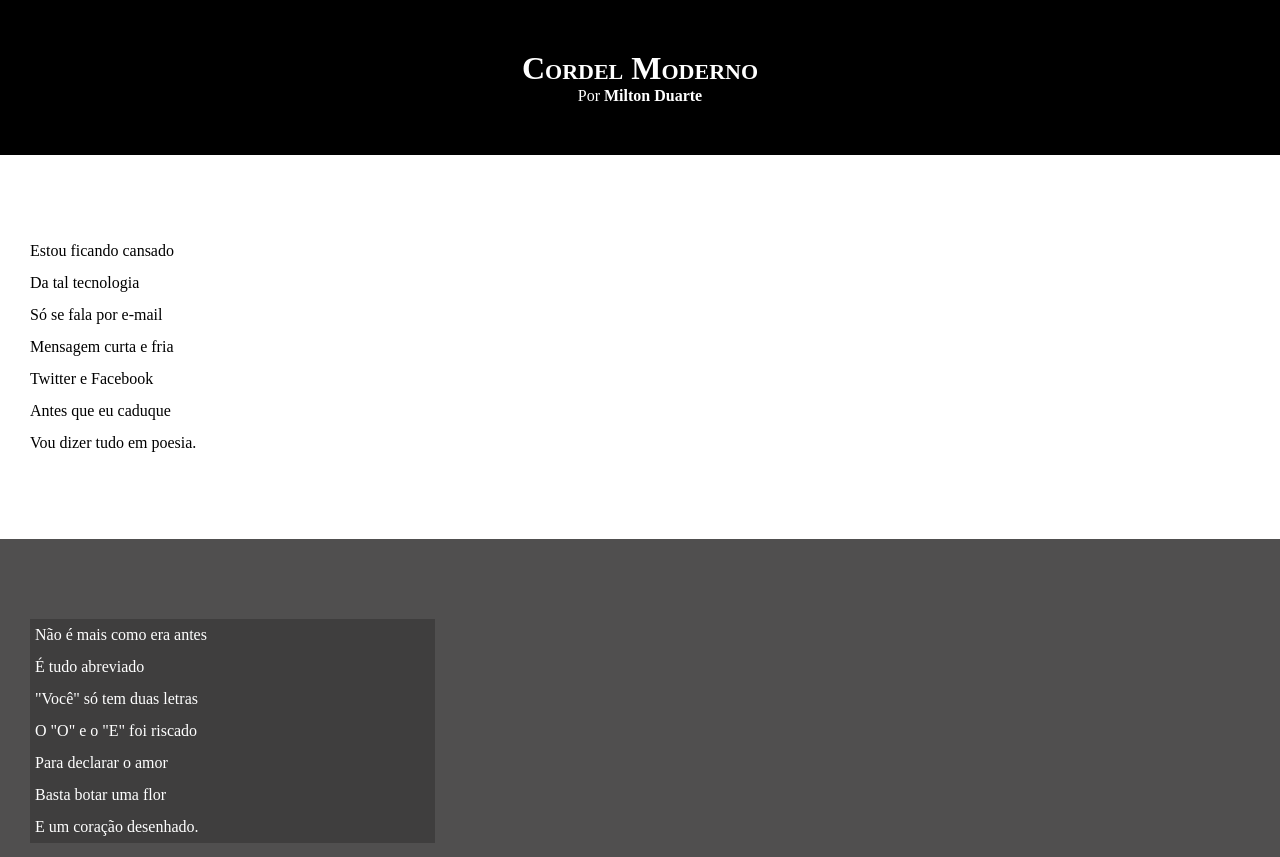
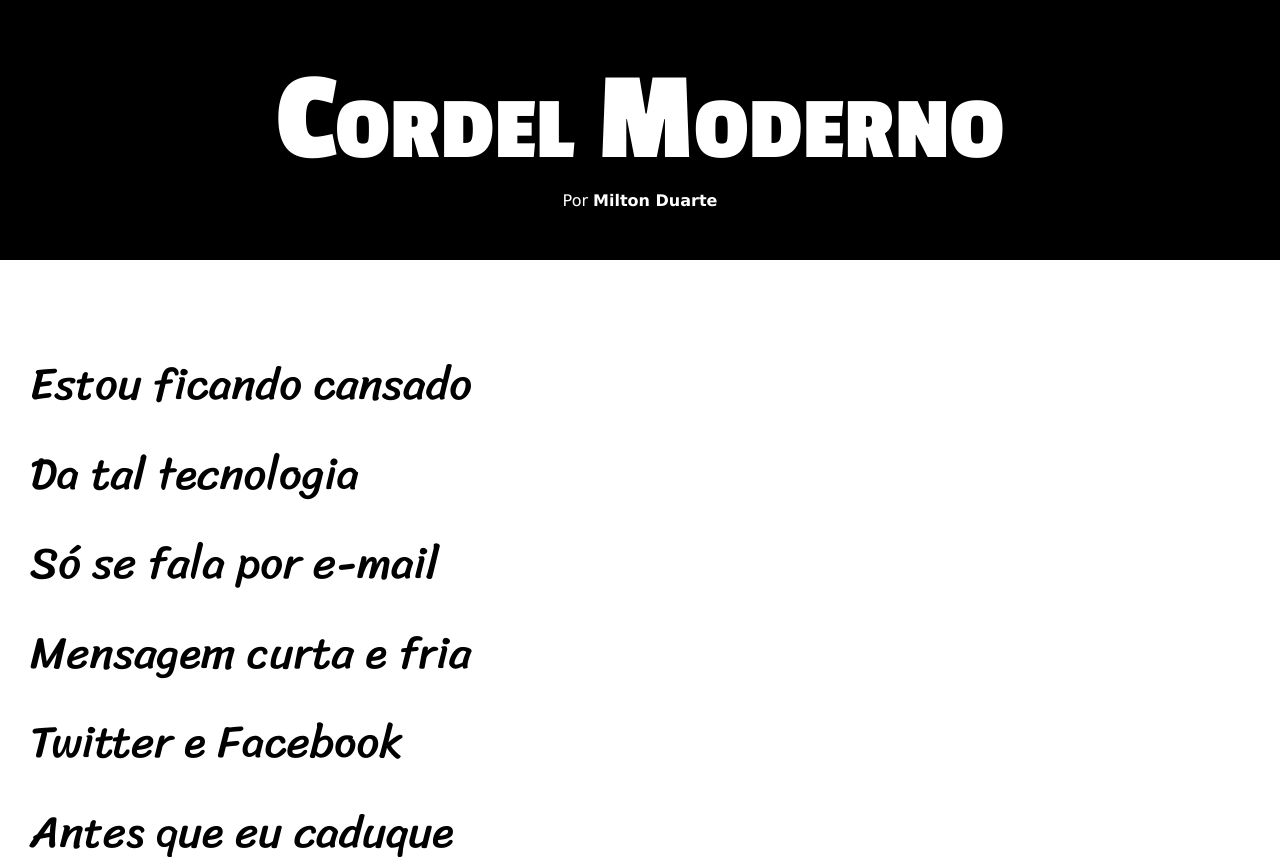
Before and after one commit to WellingtonSilvaFerreira/html-css, a plain HTML site: page desafios/desafio012/index.html in a window 1280 px wide. Shown: the top 857 px of the page. Drawn offline with Linux system fonts and the light colour scheme.

Commit message:
atualização de estilo desafio

```diff
--- a/desafios/desafio012/style.css
+++ b/desafios/desafio012/style.css
@@ -1,12 +1,26 @@
 @charset "UTF-8";
+
+@import url('https://fonts.googleapis.com/css2?family=Passion+One:wght@400;700;900&display=swap');
+
+@import url('https://fonts.googleapis.com/css2?family=Sriracha&display=swap');
+
+:root{
+    --fonte1: Verdana, Geneva, Tahoma, sans-serif;
+    --fonte2: "Passion One", sans-serif;
+    --fonte3: "Sriracha", cursive;
+}
+
 
 *{
     margin: 0px;
     padding: 0px;
+    font-size: 1em;
+
 }
 html, body{
     min-height: 100vh;
     background-color: darkgray;
+    font-family: var(--fonte1);
 }
 header{
     background-color: black;
@@ -16,6 +30,8 @@ header{
 header > h1{
     padding-top: 50px;
     font-variant: small-caps;
+    font-family: var(--fonte2);
+    font-size: 10vw;
 }
 header > p{
     padding-bottom: 50px;
@@ -34,11 +50,13 @@ section{
     padding-bottom: 10vh;
     line-height: 2em;
     padding-left: 30px;
+    font-family: var(--fonte3);
+    font-size: 3.5vw;
 }
 section.imagem > p{
     background-color: rgba(0, 0, 0, 0.219);
-    width: 400px;
-    padding-left: 5px;
+    display: inline-block;
+    padding: 10px;
 }
 section.normal{
     background-color: white;
```
